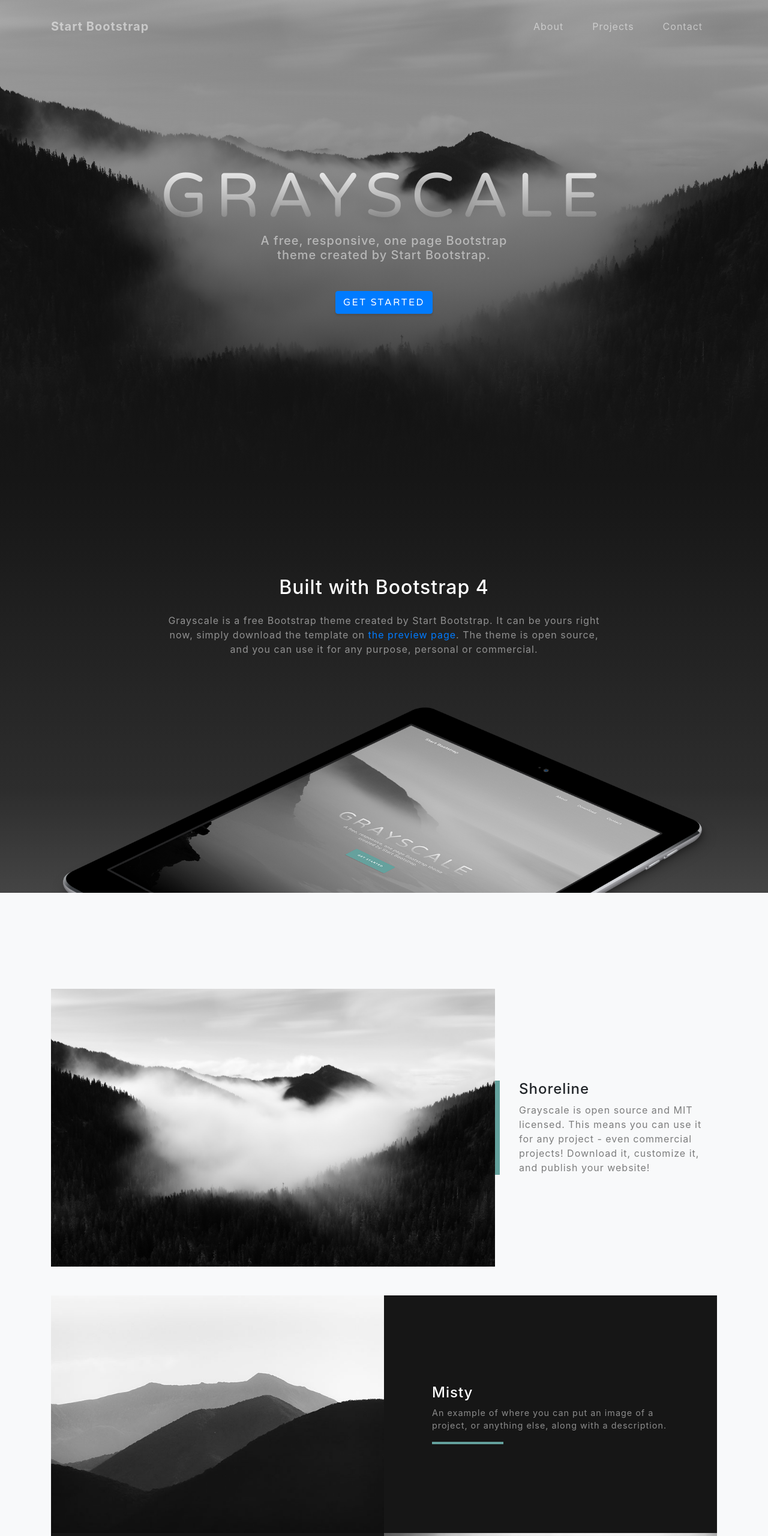
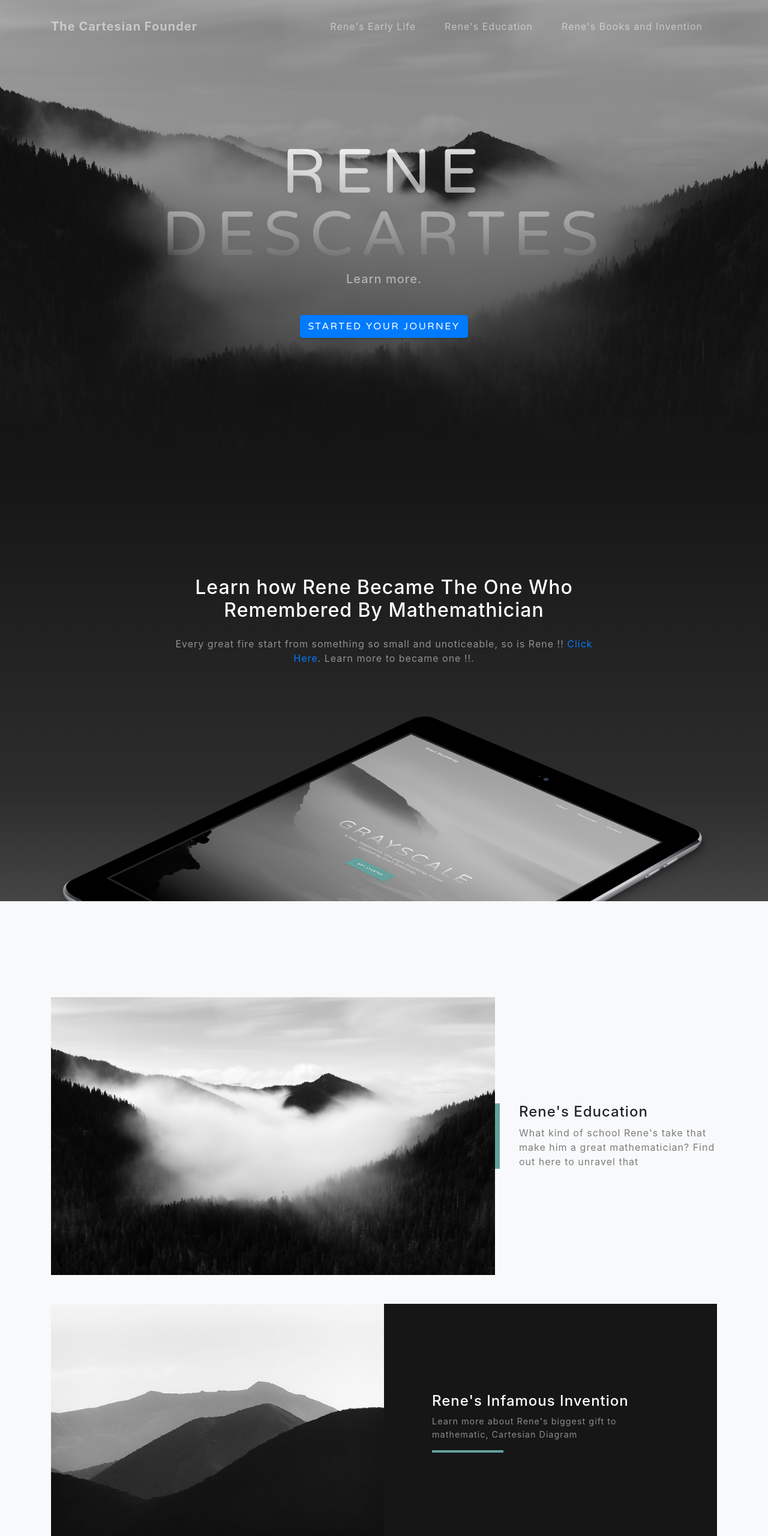
Before and after one commit to SMAKBO/tugas-labkom-2019-xi-4-rene-descartes, a website with bundled scripts: page index.html in a window 1280 px wide. Shown: the top 2560 px of the page at 60% size. Built offline with nearby package versions, Linux system fonts and the light colour scheme.

Commit message:
Update index.html

```diff
--- a/index.html
+++ b/index.html
@@ -8,7 +8,7 @@
   <meta name="description" content="">
   <meta name="author" content="">
 
-  <title>Grayscale - Start Bootstrap Theme</title>
+  <title>Rene Descartes</title>
 
   <!-- Bootstrap core CSS -->
   <link href="vendor/bootstrap/css/bootstrap.min.css" rel="stylesheet">
@@ -28,7 +28,7 @@
   <!-- Navigation -->
   <nav class="navbar navbar-expand-lg navbar-light fixed-top" id="mainNav">
     <div class="container">
-      <a class="navbar-brand js-scroll-trigger" href="#page-top">Start Bootstrap</a>
+      <a class="navbar-brand js-scroll-trigger" href="#page-top">The Cartesian Founder</a>
       <button class="navbar-toggler navbar-toggler-right" type="button" data-toggle="collapse" data-target="#navbarResponsive" aria-controls="navbarResponsive" aria-expanded="false" aria-label="Toggle navigation">
         Menu
         <i class="fas fa-bars"></i>
@@ -36,13 +36,13 @@
       <div class="collapse navbar-collapse" id="navbarResponsive">
         <ul class="navbar-nav ml-auto">
           <li class="nav-item">
-            <a class="nav-link js-scroll-trigger" href="#about">About</a>
+            <a class="nav-link js-scroll-trigger" href="#about">Rene's Early Life</a>
           </li>
           <li class="nav-item">
-            <a class="nav-link js-scroll-trigger" href="#projects">Projects</a>
+            <a class="nav-link js-scroll-trigger" href="#projects">Rene's Education</a>
           </li>
           <li class="nav-item">
-            <a class="nav-link js-scroll-trigger" href="#signup">Contact</a>
+            <a class="nav-link js-scroll-trigger" href="#signup">Rene's Books and Invention</a>
           </li>
         </ul>
       </div>
@@ -53,9 +53,9 @@
   <header class="masthead">
     <div class="container d-flex h-100 align-items-center">
       <div class="mx-auto text-center">
-        <h1 class="mx-auto my-0 text-uppercase">Grayscale</h1>
-        <h2 class="text-white-50 mx-auto mt-2 mb-5">A free, responsive, one page Bootstrap theme created by Start Bootstrap.</h2>
-        <a href="#about" class="btn btn-primary js-scroll-trigger">Get Started</a>
+        <h1 class="mx-auto my-0 text-uppercase">Rene Descartes</h1>
+        <h2 class="text-white-50 mx-auto mt-2 mb-5">Learn more.</h2>
+        <a href="#about" class="btn btn-primary js-scroll-trigger">Started Your Journey</a>
       </div>
     </div>
   </header>
@@ -65,9 +65,9 @@
     <div class="container">
       <div class="row">
         <div class="col-lg-8 mx-auto">
-          <h2 class="text-white mb-4">Built with Bootstrap 4</h2>
-          <p class="text-white-50">Grayscale is a free Bootstrap theme created by Start Bootstrap. It can be yours right now, simply download the template on
-            <a href="http://startbootstrap.com/template-overviews/grayscale/">the preview page</a>. The theme is open source, and you can use it for any purpose, personal or commercial.</p>
+          <h2 class="text-white mb-4">Learn how Rene Became The One Who Remembered By Mathemathician</h2>
+          <p class="text-white-50">Every great fire start from something so small and unoticeable, so is Rene !!
+            <a href="Early Life of Rene Descartes fix.html">Click Here</a>. Learn more to became one !!.</p>
         </div>
       </div>
       <img src="img/ipad.png" class="img-fluid" alt="">
@@ -85,8 +85,8 @@
         </div>
         <div class="col-xl-4 col-lg-5">
           <div class="featured-text text-center text-lg-left">
-            <h4>Shoreline</h4>
-            <p class="text-black-50 mb-0">Grayscale is open source and MIT licensed. This means you can use it for any project - even commercial projects! Download it, customize it, and publish your website!</p>
+            <h4>Rene's Education</h4>
+            <p class="text-black-50 mb-0">What kind of school Rene's take that make him a great mathematician? Find out here to unravel that</p>
           </div>
         </div>
       </div>
@@ -100,8 +100,8 @@
           <div class="bg-black text-center h-100 project">
             <div class="d-flex h-100">
               <div class="project-text w-100 my-auto text-center text-lg-left">
-                <h4 class="text-white">Misty</h4>
-                <p class="mb-0 text-white-50">An example of where you can put an image of a project, or anything else, along with a description.</p>
+                <h4 class="text-white">Rene's Infamous Invention</h4>
+                <p class="mb-0 text-white-50">Learn more about Rene's biggest gift to mathematic, Cartesian Diagram</p>
                 <hr class="d-none d-lg-block mb-0 ml-0">
               </div>
             </div>
@@ -118,8 +118,8 @@
           <div class="bg-black text-center h-100 project">
             <div class="d-flex h-100">
               <div class="project-text w-100 my-auto text-center text-lg-right">
-                <h4 class="text-white">Mountains</h4>
-                <p class="mb-0 text-white-50">Another example of a project with its respective description. These sections work well responsively as well, try this theme on a small screen!</p>
+                <h4 class="text-white">Rene's Books</h4>
+                <p class="mb-0 text-white-50">Feel the Rene's masterpiece that will burn into your mind, yes BOOKS!!</p>
                 <hr class="d-none d-lg-block mb-0 mr-0">
               </div>
             </div>
@@ -185,7 +185,7 @@
               <i class="fas fa-mobile-alt text-primary mb-2"></i>
               <h4 class="text-uppercase m-0">Phone</h4>
               <hr class="my-4">
-              <div class="small text-black-50">+1 (555) 902-8832</div>
+              <div class="small text-black-50">085887390850</div>
             </div>
           </div>
         </div>
@@ -209,7 +209,7 @@
   <!-- Footer -->
   <footer class="bg-black small text-center text-white-50">
     <div class="container">
-      Copyright &copy; Your Website 2019
+      Copyright &copy; Our Website 2019
     </div>
   </footer>
 
```
